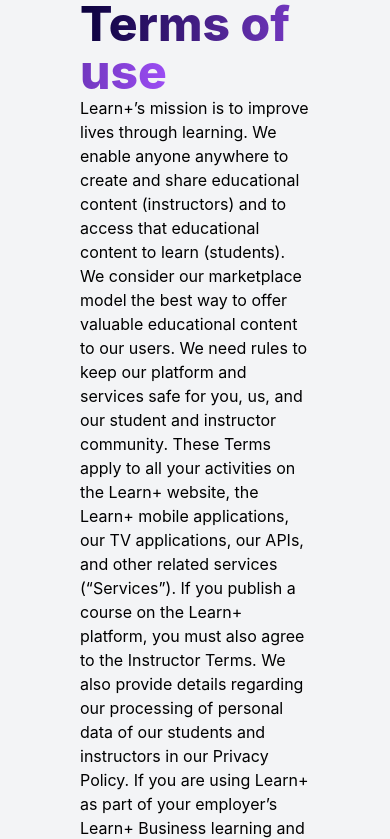
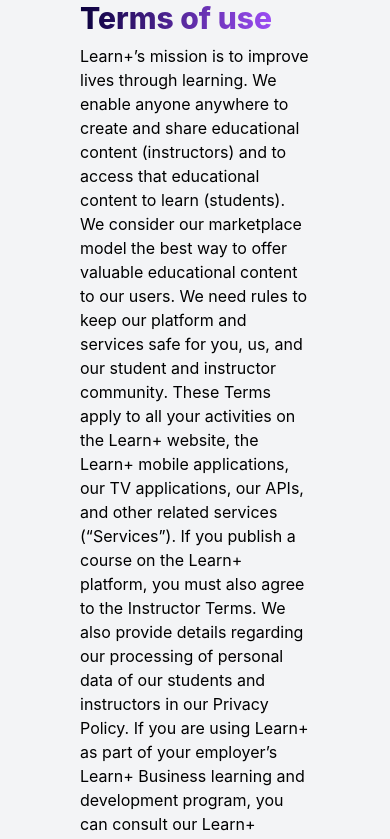
Before and after one commit to developer-sidani/E-Learning-System-Frontend, a Next.js app: page /terms-of-use in a window 390 px wide. Shown: the top 839 px of the page. Built offline with nearby package versions, Linux system fonts and the light colour scheme.

Commit message:
Changes in terms and conditions
Changes:
- Passing data as props for the terms and conditions component
- Fixing the terms of use title style

```diff
--- a/src/components/terms-of-use/terms-of-use-component.jsx
+++ b/src/components/terms-of-use/terms-of-use-component.jsx
@@ -1,8 +1,8 @@
 import React from 'react'
 
-const TermsOfUseComponent = () => (
+const TermsOfUseComponent = ({ data }) => (
     <div className="px-20 bg-gray-100">
-        <p className="text-5xl font-extrabold ">
+        <p className="font-extrabold text-3xl md:text-5xl mb-2">
            <span className="bg-clip-text text-transparent bg-gradient-to-r from-[#0A003C] to-[#9C4DF4]">
                 Terms of use
            </span>
--- a/src/pages/terms-of-use/index.jsx
+++ b/src/pages/terms-of-use/index.jsx
@@ -1,10 +1,13 @@
 import React from 'react'
 import { PageHeader, TermsOfUseComponent } from '../../components'
 
+const data = []
 const TermsOfUse = () => (
     <>
       <PageHeader title="Learn+ | Terms Of Use" />
-      <TermsOfUseComponent />
+      <TermsOfUseComponent
+        data={data}
+      />
     </>
 )
 
```
